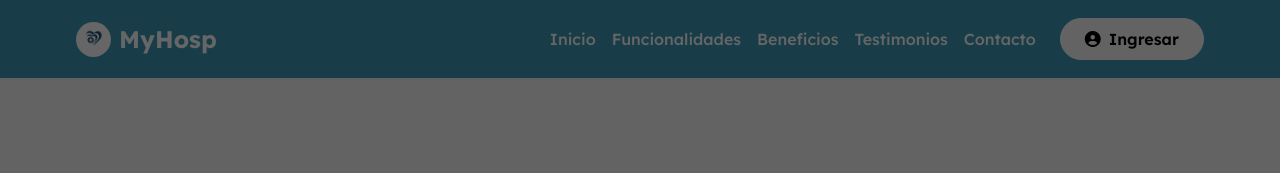
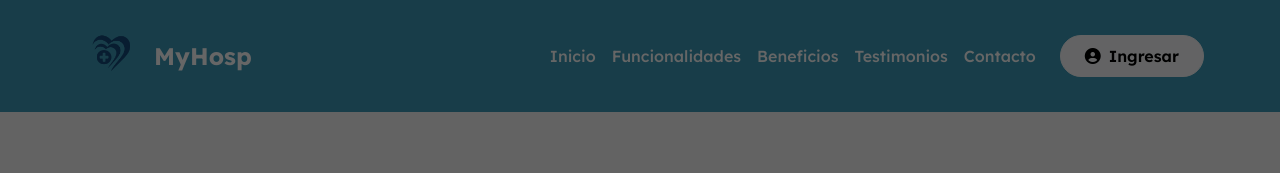
Before and after one commit to Thesergio3434xd-1/Myhosp, a website: page public/index.html in a window 1280 px wide. Shown: the top 173 px of the page. Drawn offline with nearby package versions, Linux system fonts and the light colour scheme; no server answers.

Commit message:
NIce # 1

```diff
--- a/public/css/style.css
+++ b/public/css/style.css
@@ -906,19 +906,20 @@ footer a:hover {
 
 /* Estilos para el logo en la navbar */
 .navbar-logo {
-    width: 35px;
-    height: 35px;
-    border-radius: 50%;
-    object-fit: cover;
-    background-color: white;
-    padding: 2px;
-    border: 1px solid rgba(255, 255, 255, 0.3);
-    margin-right: 8px;
+    width: 70px; /* Aumentado a 60px para mayor visibilidad */
+    height: auto;
+    margin-right: 5px;
     transition: transform 0.3s ease;
 }
 
 .navbar-brand:hover .navbar-logo {
     transform: scale(1.1);
+}
+
+/* Estilos para el logo en la página de registro */
+.registro-logo {
+    max-width: 100px;
+    height: auto;
 }
 
 /* Estilos para el logo en la página de registro */
```
Also changed, not shown: public/registro.html (+3 -1 lines).
